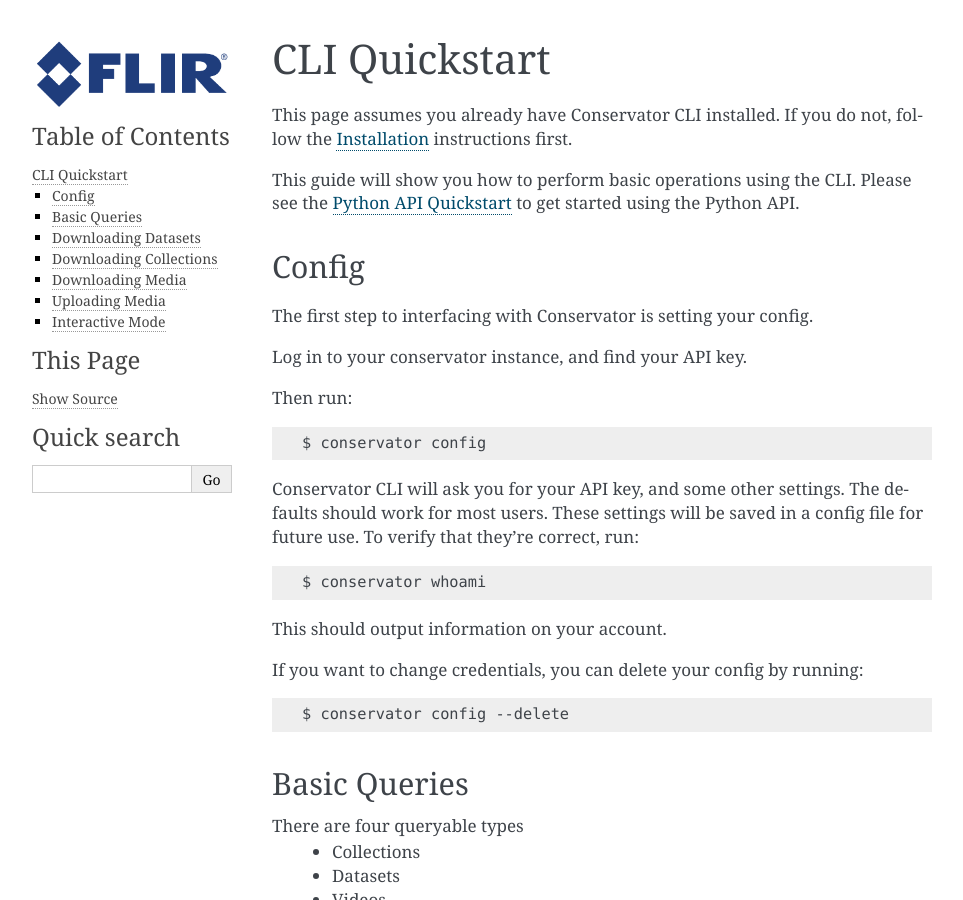
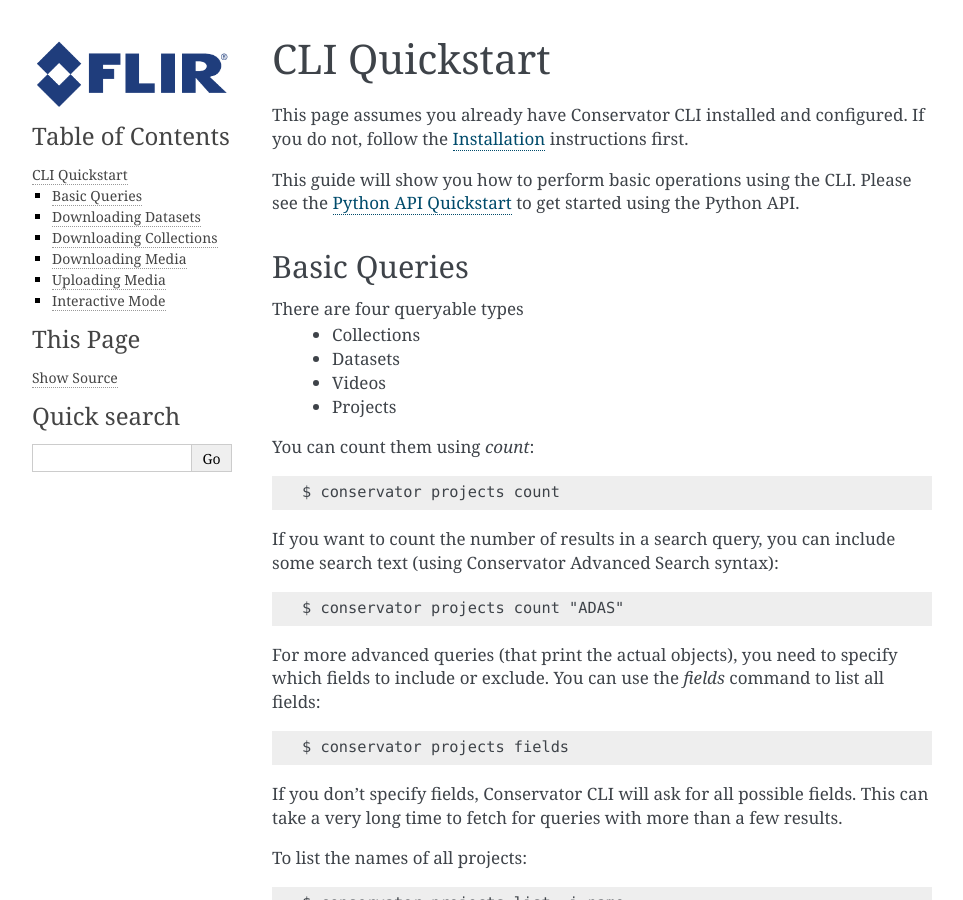
Before and after one commit to FLIR/conservator-cli, a Sphinx documentation site: the page built from docs/usage/cli_quickstart.rst, in a window 1280 px wide and 900 px high. Shown: the whole window, without its empty margins (148-1111 px from the left). Built offline with Sphinx 7.4.7, drawn with Linux system fonts in a browser that asks for light colours.

Commit message:
Move CLI configuration steps into Basic Install instructions

```diff
--- a/docs/usage/cli_quickstart.rst
+++ b/docs/usage/cli_quickstart.rst
@@ -1,34 +1,11 @@
 CLI Quickstart
 ==============
 
-This page assumes you already have Conservator CLI installed.  If you do not,
+This page assumes you already have Conservator CLI installed and configured.  If you do not,
 follow the :doc:`installation` instructions first.
 
 This guide will show you how to perform basic operations using the CLI.
 Please see the :doc:`api_quickstart` to get started using the Python API.
-
-Config
-------
-
-The first step to interfacing with Conservator is setting your config.
-
-Log in to your conservator instance, and find your API key.
-
-Then run::
-
-    $ conservator config
-
-Conservator CLI will ask you for your API key, and some other settings.
-The defaults should work for most users. These settings will be
-saved in a config file for future use. To verify that they're correct, run::
-
-    $ conservator whoami
-
-This should output information on your account.
-
-If you want to change credentials, you can delete your config by running::
-
-    $ conservator config --delete
 
 Basic Queries
 -------------
```
Also changed, not shown: docs/usage/cvc_guide.rst (+11 -3 lines), docs/usage/installation.rst (+18 -0 lines).
